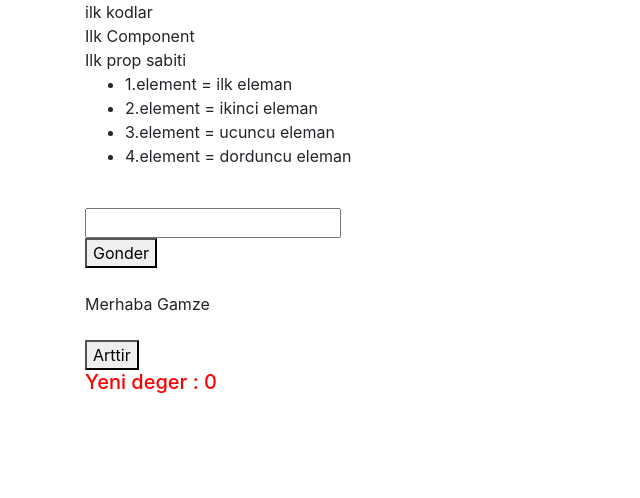
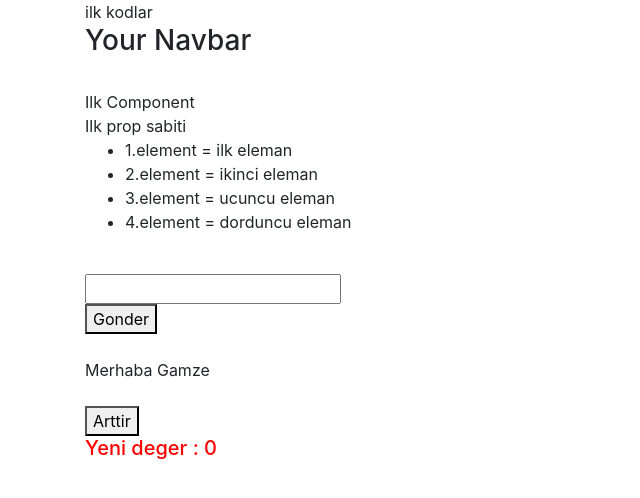
Before and after one commit to geallen/react_projects, a React (Create React App) app: page / in a window 1280 px wide. Shown: the top 498 px of the page, without its empty margins (0-640 px from the left). Built offline with nearby package versions, Linux system fonts and the light colour scheme.

Commit message:
functional component added

```diff
--- a/src/App.js
+++ b/src/App.js
@@ -4,6 +4,7 @@ import { render } from '@testing-library/react';
 import {Form} from './components/form';
 import {Person} from './components/person';
 import {Counter} from './components/counter';
+import Navbar from './components/navbar';
 
 class App extends Component {
 
@@ -43,6 +44,8 @@ class App extends Component {
     <div className="container">
       ilk kodlar
       <br/>
+      <Navbar/>
+      <br/>
       <FirstComponent ilkprop={prop_sabiti} ilk_list = {this.state.liste}></FirstComponent>
       <br/>
       <Form yeniListe={this.listeyeEkle}></Form>
@@ -50,7 +53,7 @@ class App extends Component {
       <Person name="Gamze"/>
       <br/>
       <Counter arttir={this.increment} sayi={this.state.counter}></Counter>
-
+      <br/>
 
     </div>
   );
--- /dev/null
+++ b/src/components/navbar.js
@@ -0,0 +1,9 @@
+import React from 'react';
+
+export default function navbar() {
+    return (
+        <div>
+            <h3>Your Navbar</h3>
+        </div>
+    );
+}
```
Lines whose indentation alone changed are shown as unchanged.
